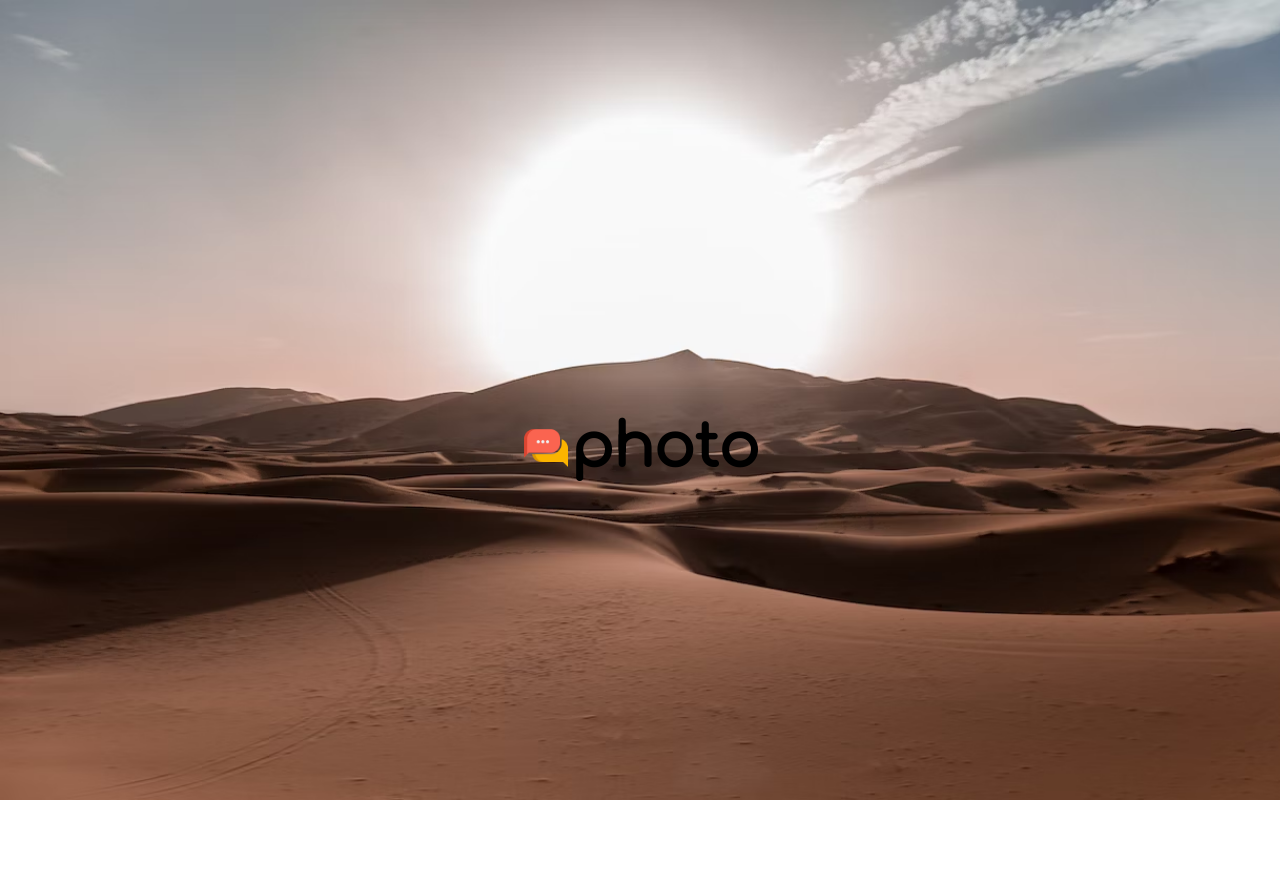
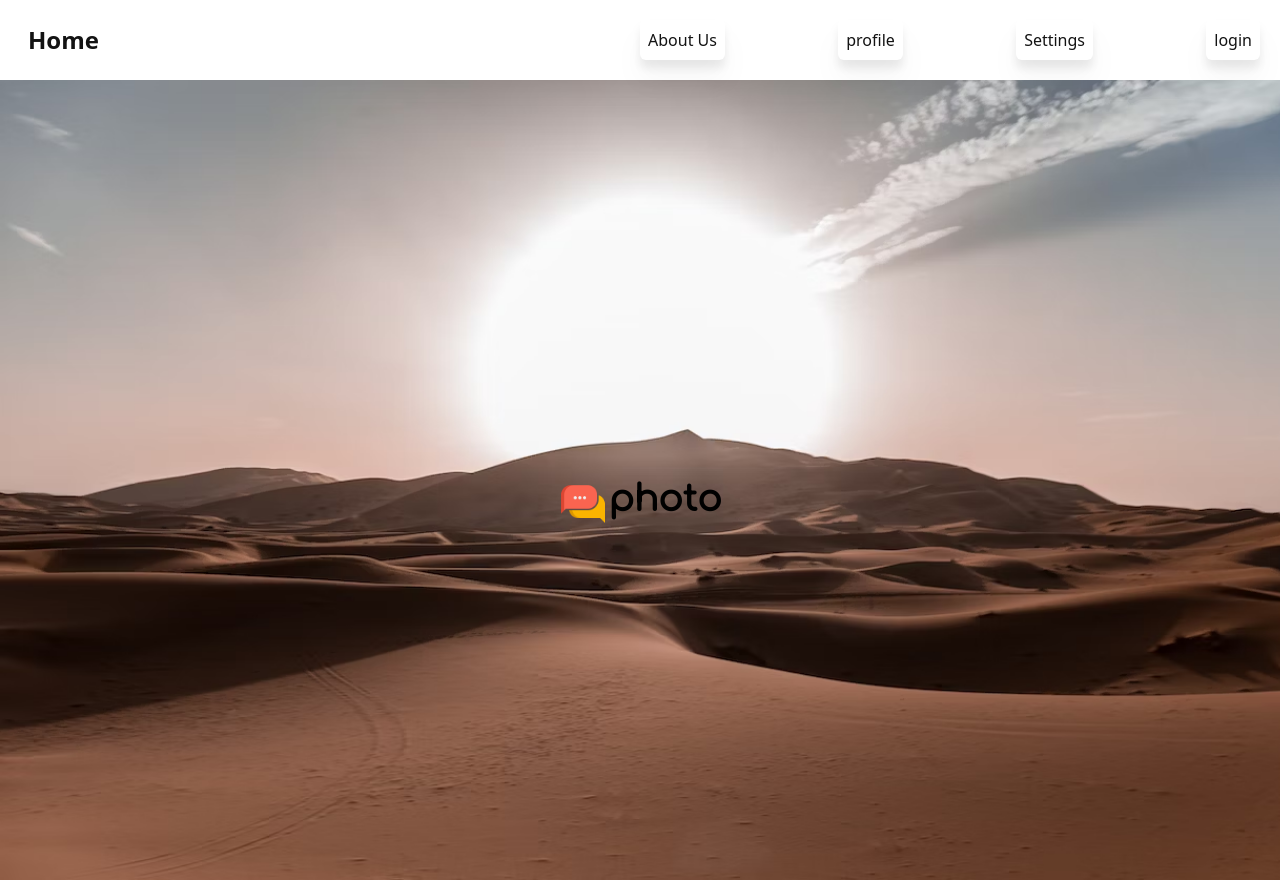
Before and after one commit to Flocky05/Wango, a plain HTML site: page index.html in a window 1280 px wide. Before the commit the page ends 800 px from the top, so only its background shows below. Drawn offline with nearby package versions, Linux system fonts and the light colour scheme.

Commit message:
added nav section

```diff
--- a/index.html
+++ b/index.html
@@ -35,10 +35,25 @@
       </script>
 </head>
 <body>
+
+    <!-- navbar section start  -->
+        <div class="flex justify-between text-black p-5 ">
+            <button class="text-black font-semibold px-2 py-1 rounded-md text-2xl">Home</button>
+            <li class="flex justify-between lg:w-2/4">
+                <button class="transition ease-in-out delay-150 bg-white hover:-translate-y-1 hover:scale-110 hover:bg-indigo-500 duration-300 ... px-2 py-1 rounded-md drop-shadow-xl">About Us</button>
+                <button class="transition ease-in-out delay-150 bg-white hover:-translate-y-1 hover:scale-110 hover:bg-indigo-500 duration-300 ... px-2 py-1 rounded-md drop-shadow-xl">profile</button>
+                <button class="transition ease-in-out delay-150 bg-white hover:-translate-y-1 hover:scale-110 hover:bg-indigo-500 duration-300 ... px-2 py-1 rounded-md drop-shadow-xl">Settings</button>
+                <button class="transition ease-in-out delay-150 bg-white hover:-translate-y-1 hover:scale-110 hover:bg-indigo-500 duration-300 ... px-2 py-1 rounded-md drop-shadow-xl">login</button>
+            </li>
+        </div>
+    <!-- navbar section end -->
     <!-- header section start  -->
-        <div class="bg-header bg-cover object-cover object-center h-screen pt-24  font-bebas flex items-center justify-center">
-            <img src="./images/favicon/favicon.png" style="height: 50px; width: 50px; " alt="">
-            <h2 class="font-comfortaa font-semibold text-2xl md:text-4xl lg:text-6xl">photo</h2>
+        <div class="bg-header bg-cover object-cover object-center h-screen lg:pt-12  font-bebas flex items-center justify-center">
+                <div class="flex">
+                    <img src="./images/favicon/favicon.png" style="height: 50px; width: 50px; " alt="">
+                     <h2 class="font-comfortaa font-semibold text-3xl md:text-3xl lg:text-4xl">photo</h2>
+                </div>
+
         </div>
     <!-- header section end -->
 </body>
```
